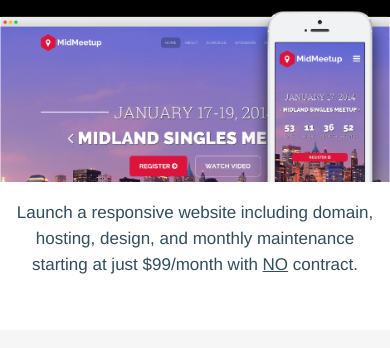
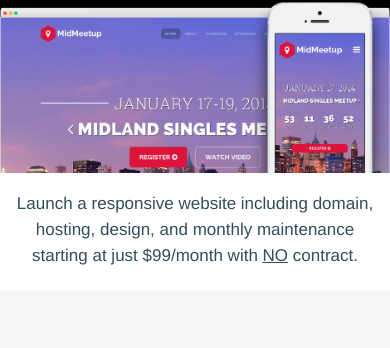
Before and after one commit to assdozer/assdozer.github.io, a plain HTML site: page index.html in a window 390 px wide. Shown: the part 274-622 px from the top of the page. Drawn offline with Linux system fonts and the light colour scheme.

Commit message:
try again

```diff
--- a/style.css
+++ b/style.css
@@ -663,8 +663,8 @@ footer .logo img {
 /* Responsive -------------------------- */
 @media (max-width: 959px){
     .banner {
-        padding: 0px 0 30px;
-        margin-top: -6px;
+        padding: 0px 0 0px;
+        margin-top: -15px;
     }
     .banner .wrap {
         padding: 0;
```
